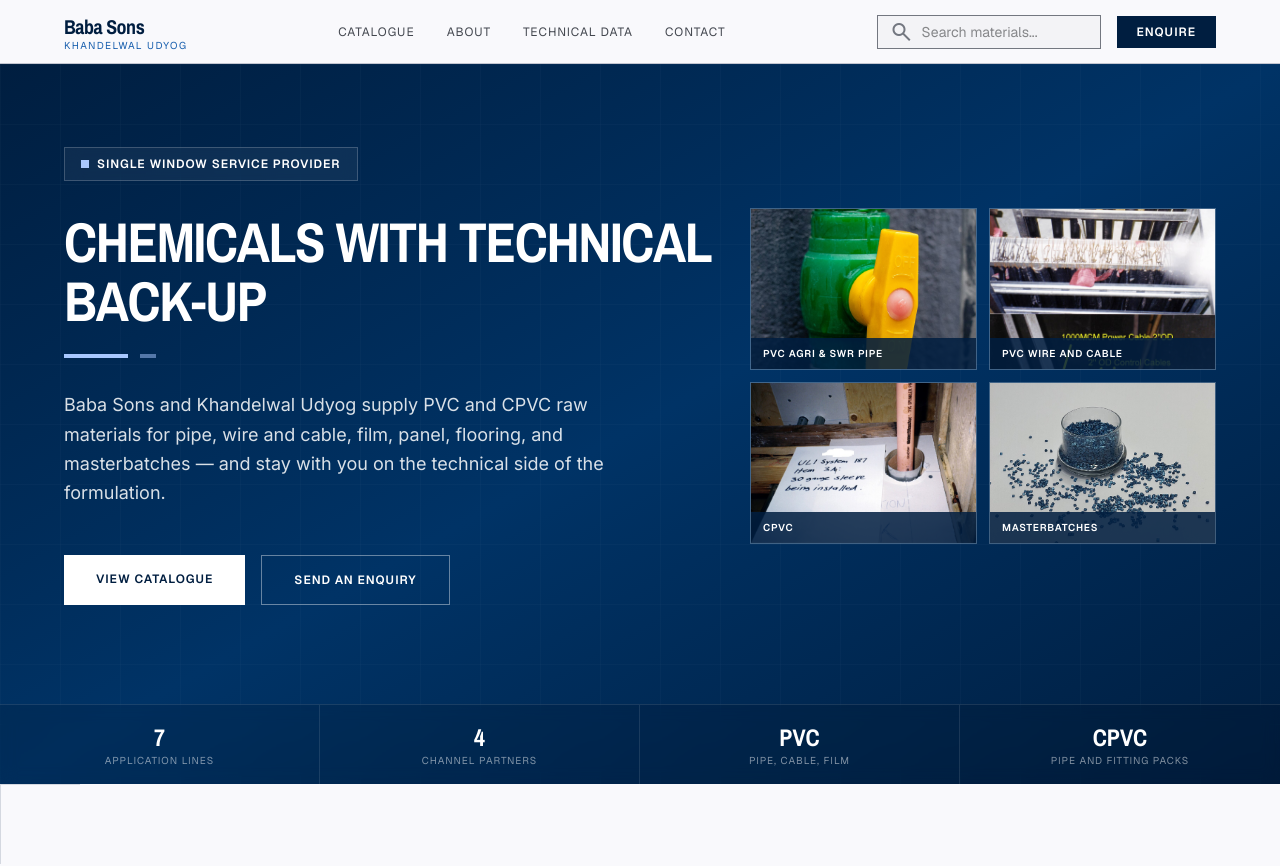
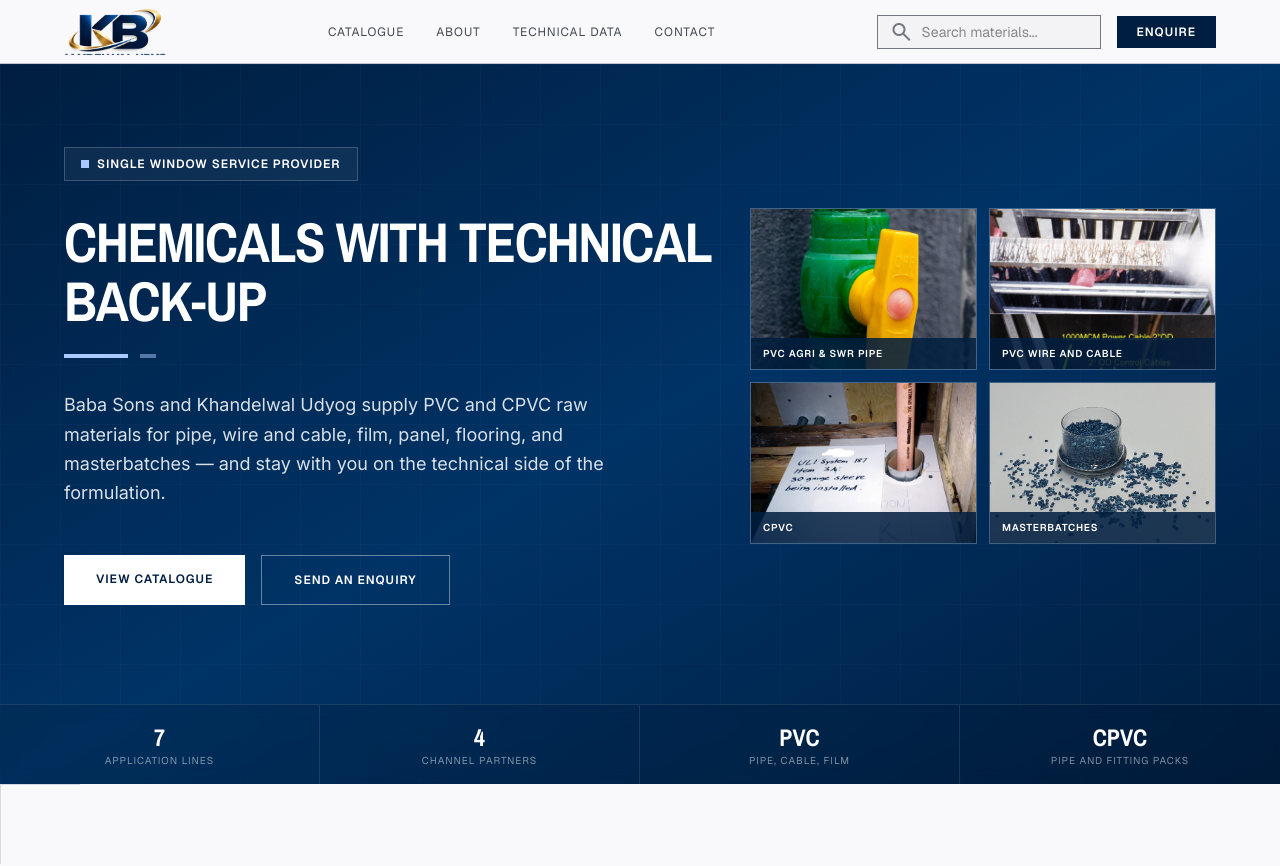
Before and after one commit to Parth2706-mj/Business-website, a Next.js app: page / in a window 1280 px wide. Shown: the top 866 px of the page. Built offline with nearby package versions, Linux system fonts and the light colour scheme.

Commit message:
feat: place the KB mark in the header
Use only the emblem from the supplied logo. The wordmark stays off until the header text is decided.

Co-authored-by: Parth Khandelwal <parthpk349@gmail.com>

```diff
--- a/src/components/layout/header.tsx
+++ b/src/components/layout/header.tsx
@@ -1,6 +1,7 @@
 "use client";
 
 import { useEffect, useState } from "react";
+import Image from "next/image";
 import Link from "next/link";
 import { usePathname } from "next/navigation";
 import { mainNavLinks } from "@/data/navigation";
@@ -27,13 +28,15 @@ export function Header() {
           scrolled ? "shadow-md" : ""
         }`}
       >
-        <Link href="/" className="leading-none shrink-0">
-          <span className="font-headline text-lg md:text-xl font-bold tracking-tight text-primary block">
-            {company.shortName}
-          </span>
-          <span className="font-label text-[10px] uppercase tracking-[0.14em] text-secondary block">
-            {company.tradeName}
-          </span>
+        <Link href="/" className="shrink-0 flex items-center" aria-label={company.name}>
+          <Image
+            src="/brand/logo-mark.png"
+            alt=""
+            width={1210}
+            height={566}
+            priority
+            className="h-12 w-auto"
+          />
         </Link>
 
         <div className="hidden lg:flex items-center gap-6 xl:gap-8">
```
Also changed, not shown: public/brand/logo-mark.png (added).
